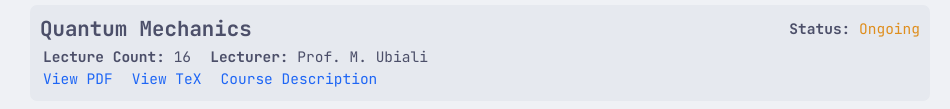
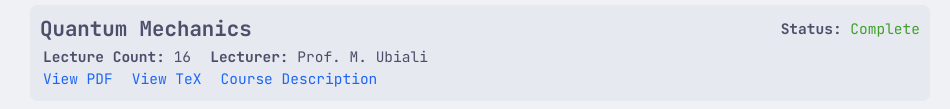
Before and after one commit to ras257/cam-notes, a plain HTML site: page srcf-site/index.html in a window 1280 px wide. Shown: the part 2018-2127 px from the top of the page, without its empty margins (160-1110 px from the left). Drawn offline with Linux system fonts and the light colour scheme.

Commit message:
QM lecture on 26/11/26

```diff
--- a/srcf-site/index.html
+++ b/srcf-site/index.html
@@ -243,7 +243,7 @@
           <div class="course">
             <div class="course-title">
               <h4>Quantum Mechanics</h4>
-              <span><b>Status:</b> <span class="status-ongoing">Ongoing</span></span>
+              <span><b>Status:</b> <span class="status-complete">Complete</span></span>
             </div>
             <div class="course-info">
               <span><b>Lecture Count:</b> 16</span>
```
Also changed, not shown: 1 other file.
